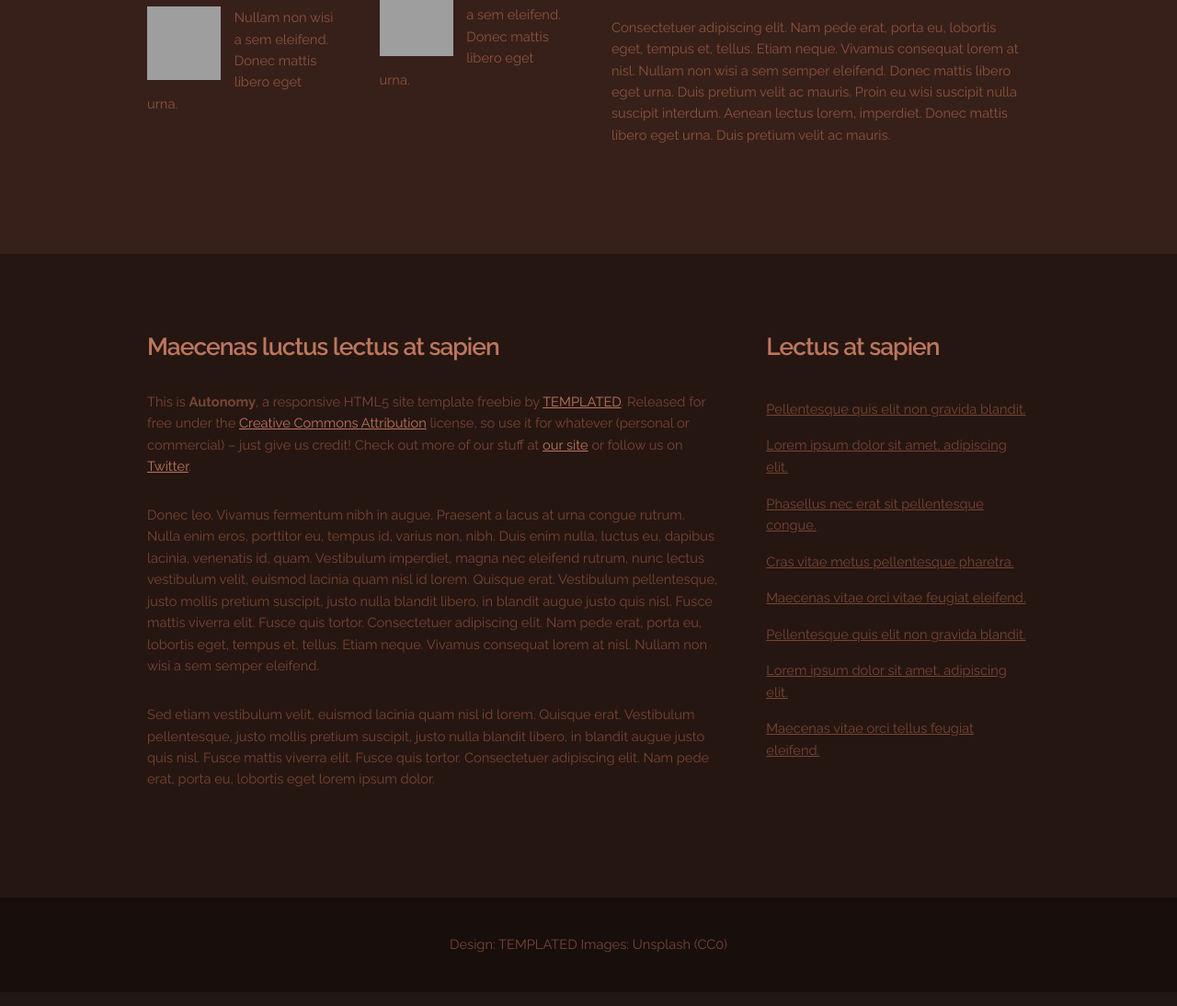
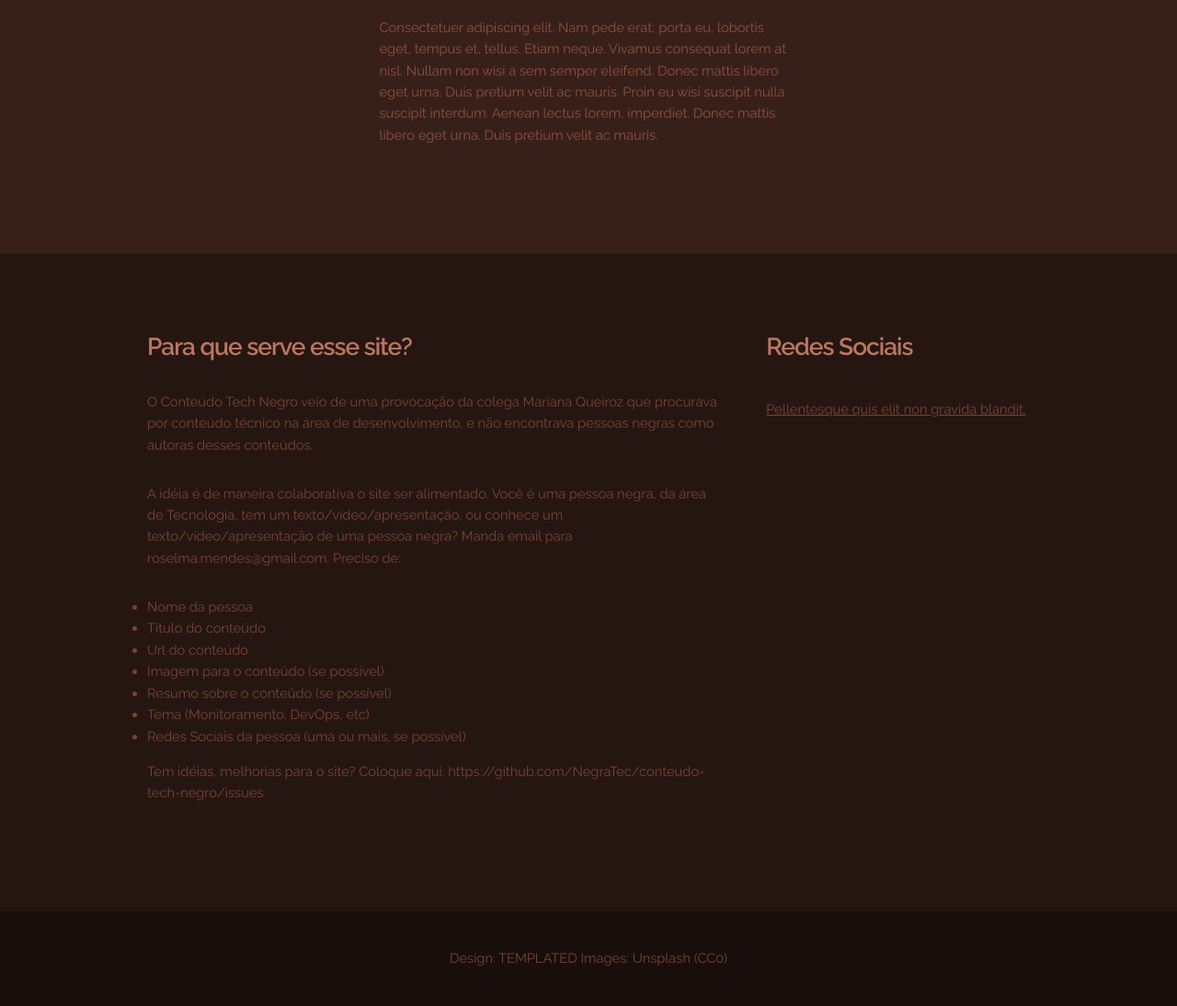
Before and after one commit to NegraTec/conteudo-tech-negro, a Flask app: page / in a window 1280 px wide. Shown: the part 1815-2909 px from the top of the page at 92% size. Before the commit the page ends 2851 px from the top, so only its background shows below. Run offline with Flask 2, Linux system fonts and the light colour scheme; some libraries are stand-ins or nearby versions; grey boxes are pictures that could not be loaded.

Commit message:
Adiciona mais pessoas na lista e no layout da pagina principal.

```diff
--- a/app.py
+++ b/app.py
@@ -9,6 +9,47 @@
             'url': 'https://roselmamendes.github.io/tec/auditoria/',
             'titulo': 'Logging',
             'imagem': 'https://roselmamendes.github.io/images//logging/print-log.png',
-            'resumo': 'Muita agua já rolou no meu papel de desenvolvedora, desde 2016 (quando postei pela primeira vez esse post). Agora um texto atualizado sobre a práticas de logs. E se você não loga na sua aplicação, eu aconselho a começar a fazer.'}
+            'resumo': 'Muita agua já rolou no meu papel de desenvolvedora, desde 2016 (quando postei pela primeira vez esse post). Agora um texto atualizado sobre a práticas de logs. E se você não loga na sua aplicação, eu aconselho a começar a fazer.',
+            'tema': 'Monitoramento',
+            'redes_sociais': 'twitter: roselmamendes',
+            'data_adicao': '',
+            'tipo_conteudo': 'texto'
+        },
+        {
+            'nome': 'Will Mendes',
+            'url': 'https://medium.com/@willmendesneto/publishing-angular-module-with-np-package-68d6c0650368',
+            'titulo': 'Publishing Angular Module with NP package',
+            'imagem': '',
+            'resumo': '',
+            'tema': 'Frontend',
+            'redes_sociais': 'twitter: willmendesneto'
+        },
+        {
+            'nome': 'Edla Santos',
+            'url': 'https://medium.com/@edlasantos/quando-voc%C3%AA-assume-um-projeto-%C3%A9-pensado-em-v%C3%A1rias-coisas-b4351a13309a',
+            'imagem': '',
+            'resumo': '',
+            'tema': 'Agilidade',
+            'titulo': 'E a inception, como vai?',
+            'redes_sociais': 'twitter: edladossantos1'
+        },
+        {
+            'nome': 'Pedro Henrique',
+            'url': 'https://medium.com/@pedrro/uma-breve-introdu%C3%A7%C3%A3o-a-teste-de-performance-31e788337157',
+            'imagem': '',
+            'resumo': '',
+            'tema': 'Testes',
+            'titulo': 'Uma breve introdução a teste de performance',
+            'redes_sociais': 'twitter: pedrohns_'
+        },
+        {
+            'nome': 'Dani Monteiro',
+            'url': 'http://db4beginners.com/blog/postgresql-no-azure/',
+            'titulo': 'Você conhece o PostgreSQL no Azure?',
+            'imagem': 'http://db4beginners.com/wp-content/uploads/2018/11/ball-bright-close-up-207489-1-800x450.jpg',
+            'resumo': '',
+            'tema': 'Banco de Dados',
+            'redes_sociais': 'twitter: DaniMonteiroDBA'
+        }
     ]
     return render_template('index.html', conteudos=conteudos)
--- a/templates/index.html
+++ b/templates/index.html
@@ -13,7 +13,7 @@
 			<link rel="stylesheet" href="{{ url_for('static', filename='css/style.css') }}" />
 			<link rel="stylesheet" href="{{ url_for('static', filename='css/style-desktop.css') }}" />
 		</noscript>
-    <title>Contéudo Negro Tech</title>
+    <title>Contéudo Tech Negro</title>
 </head>
 <body>
     <body class="homepage">
@@ -24,7 +24,7 @@
 
 				<!-- Logo -->
 				<div id="logo">
-					<h1><a href="#">Contéudo Negro Tech</a></h1>
+					<h1><a href="#">Contéudo Tech Negro</a></h1>
 				</div>
 
 				<!-- Nav -->
@@ -68,39 +68,19 @@
 					<div class="3u">
 						<section>
 							<header>
-								<h2>Praesent eleifend</h2>
+								<h2>Mais textos</h2>
 							</header>
 							<ul class="style1">
-								<li class="first"><img src="images/pics06.jpg" width="80" height="80" alt="">
-									<p>Nullam non wisi a sem eleifend. Donec mattis libero eget urna. </p>
+								{% for item in conteudos[4:8]%}
+								<li class="first"><img src="{{ item.imagem }}" width="80" height="80" alt="">
+									<p>{{ item.titulo }} </p>
+									<p>por {{ item.nome }} </p>
 								</li>
-								<li><img src="images/pics07.jpg" width="80" height="80" alt="">
-									<p>Nullam non wisi a sem eleifend. Donec mattis libero eget urna. </p>
-								</li>
-								<li><img src="images/pics08.jpg" width="80" height="80" alt="">
-									<p>Nullam non wisi a sem eleifend. Donec mattis libero eget urna. </p>
-								</li>
+								{% endfor %}
 							</ul>
 						</section>
 					</div>
-					<div class="3u">
-						<section>
-							<header>
-								<h2>Maecenas lectus</h2>
-							</header>
-							<ul class="style1">
-								<li class="first"><img src="images/pics09.jpg" width="80" height="80" alt="">
-									<p>Nullam non wisi a sem eleifend. Donec mattis libero eget urna. </p>
-								</li>
-								<li><img src="images/pics10.jpg" width="80" height="80" alt="">
-									<p>Nullam non wisi a sem eleifend. Donec mattis libero eget urna. </p>
-								</li>
-								<li><img src="images/pics11.jpg" width="80" height="80" alt="">
-									<p>Nullam non wisi a sem eleifend. Donec mattis libero eget urna. </p>
-								</li>
-							</ul>
-						</section>
-					</div>
+
 					<div class="6u">
 						<section>
 							<header>
@@ -120,27 +100,31 @@
 					<div class="8u">
 						<section>
 							<header>
-								<h2>Maecenas luctus lectus at sapien</h2>
+								<h2>Para que serve esse site?</h2>
 							</header>
-							<p>This is <strong>Autonomy</strong>, a responsive HTML5 site template freebie by <a href="http://templated.co">TEMPLATED</a>. Released for free under the <a href="http://templated.co/license">Creative Commons Attribution</a> license, so use it for whatever (personal or commercial) &ndash; just give us credit! Check out more of our stuff at <a href="http://templated.co">our site</a> or follow us on <a href="http://twitter.com/templatedco">Twitter</a>.</p>
-							<p>Donec leo. Vivamus fermentum nibh in augue. Praesent a lacus at urna congue rutrum. Nulla enim eros, porttitor eu, tempus id, varius non, nibh. Duis enim nulla, luctus eu, dapibus lacinia, venenatis id, quam. Vestibulum imperdiet, magna nec eleifend rutrum, nunc lectus vestibulum velit, euismod lacinia quam nisl id lorem. Quisque erat. Vestibulum pellentesque, justo mollis pretium suscipit, justo nulla blandit libero, in blandit augue justo quis nisl. Fusce mattis viverra elit. Fusce quis tortor. Consectetuer adipiscing elit. Nam pede erat, porta eu, lobortis eget, tempus et, tellus. Etiam neque. Vivamus consequat lorem at nisl. Nullam non wisi a sem semper eleifend.</p>
-							<p>Sed etiam vestibulum velit, euismod lacinia quam nisl id lorem. Quisque erat. Vestibulum pellentesque, justo mollis pretium suscipit, justo nulla blandit libero, in blandit augue justo quis nisl. Fusce mattis viverra elit. Fusce quis tortor. Consectetuer adipiscing elit. Nam pede erat, porta eu, lobortis eget lorem ipsum dolor.</p>
+							<p>O Conteúdo Tech Negro veio de uma provocação da colega Mariana Queiroz que procurava por conteúdo técnico na área de desenvolvimento, e não encontrava pessoas negras como autoras desses conteúdos.</p>
+
+							<p>A idéia é de maneira colaborativa o site ser alimentado. Você é uma pessoa negra, da área de Tecnologia, tem um texto/vídeo/apresentação, ou conhece um texto/vídeo/apresentação de uma pessoa negra? Manda email para roselma.mendes@gmail.com. Preciso de: </p>
+							<ul style="list-style-type: disc">
+								<li>Nome da pessoa</li>
+								<li>Titulo do conteúdo</li>
+								<li>Url do conteúdo</li>
+								<li>Imagem para o conteúdo (se possível)</li>
+								<li>Resumo sobre o conteúdo (se possível)</li>
+								<li>Tema (Monitoramento, DevOps, etc)</li>
+								<li>Redes Sociais da pessoa (uma ou mais, se possível)</li>
+							</ul>
+						</br>
+							<p>Tem idéias, melhorias para o site? Coloque aqui: https://github.com/NegraTec/conteudo-tech-negro/issues</p>
 						</section>
 					</div>
 					<div class="4u">
 						<section>
 							<header>
-								<h2>Lectus at sapien</h2>
+								<h2>Redes Sociais</h2>
 							</header>
 							<ul class="style">
 								<li><a href="#">Pellentesque quis elit non gravida blandit.</a></li>
-								<li><a href="#">Lorem ipsum dolor sit amet, adipiscing elit.</a></li>
-								<li><a href="#">Phasellus nec erat sit pellentesque congue.</a></li>
-								<li><a href="#">Cras vitae metus pellentesque pharetra.</a></li>
-								<li><a href="#">Maecenas vitae orci vitae  feugiat eleifend.</a></li>
-								<li><a href="#">Pellentesque quis elit non gravida blandit.</a></li>
-								<li><a href="#">Lorem ipsum dolor sit amet, adipiscing elit.</a></li>
-								<li><a href="#">Maecenas vitae orci  tellus feugiat eleifend.</a></li>
 							</ul>
 						</section>
 					</div>
```
